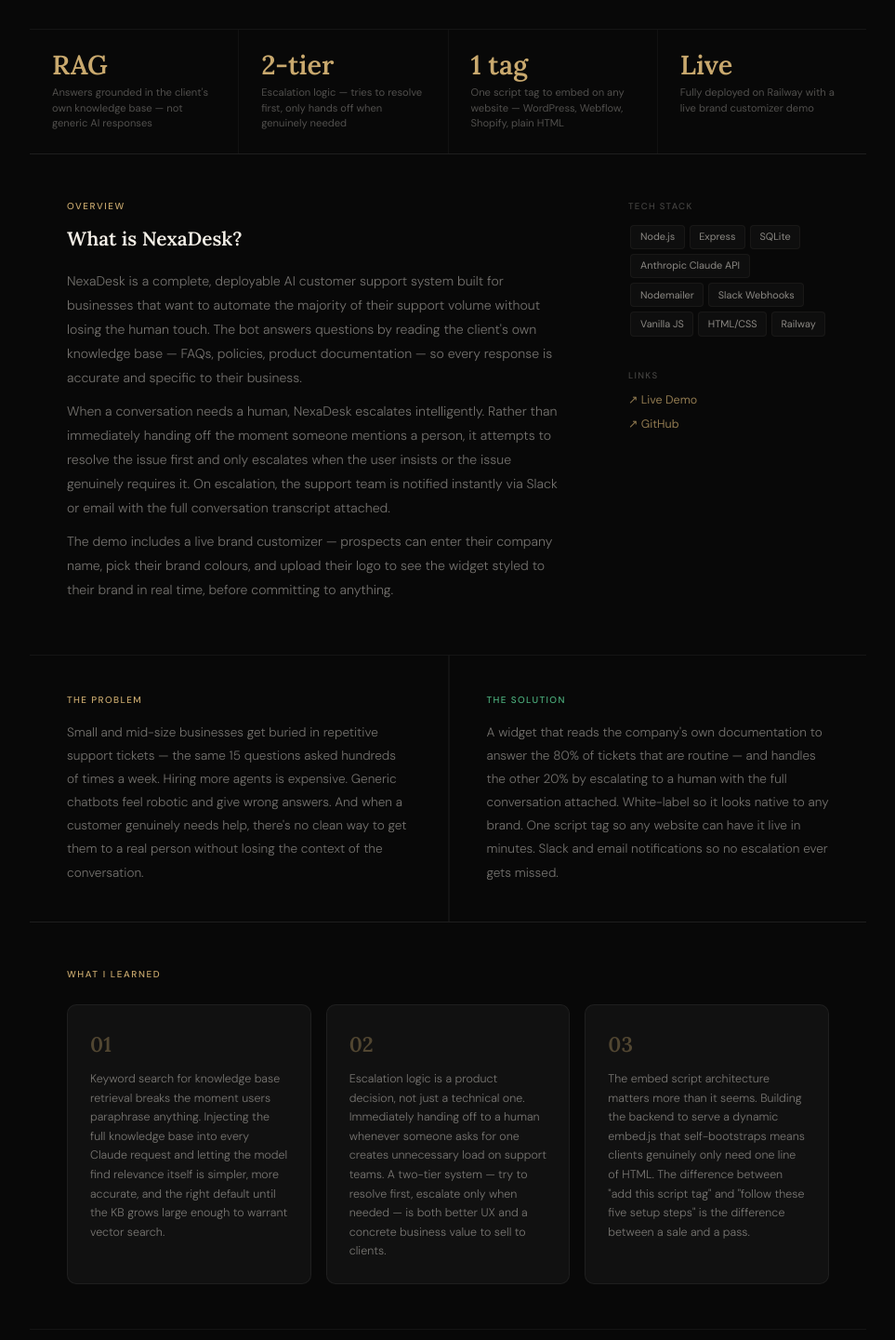
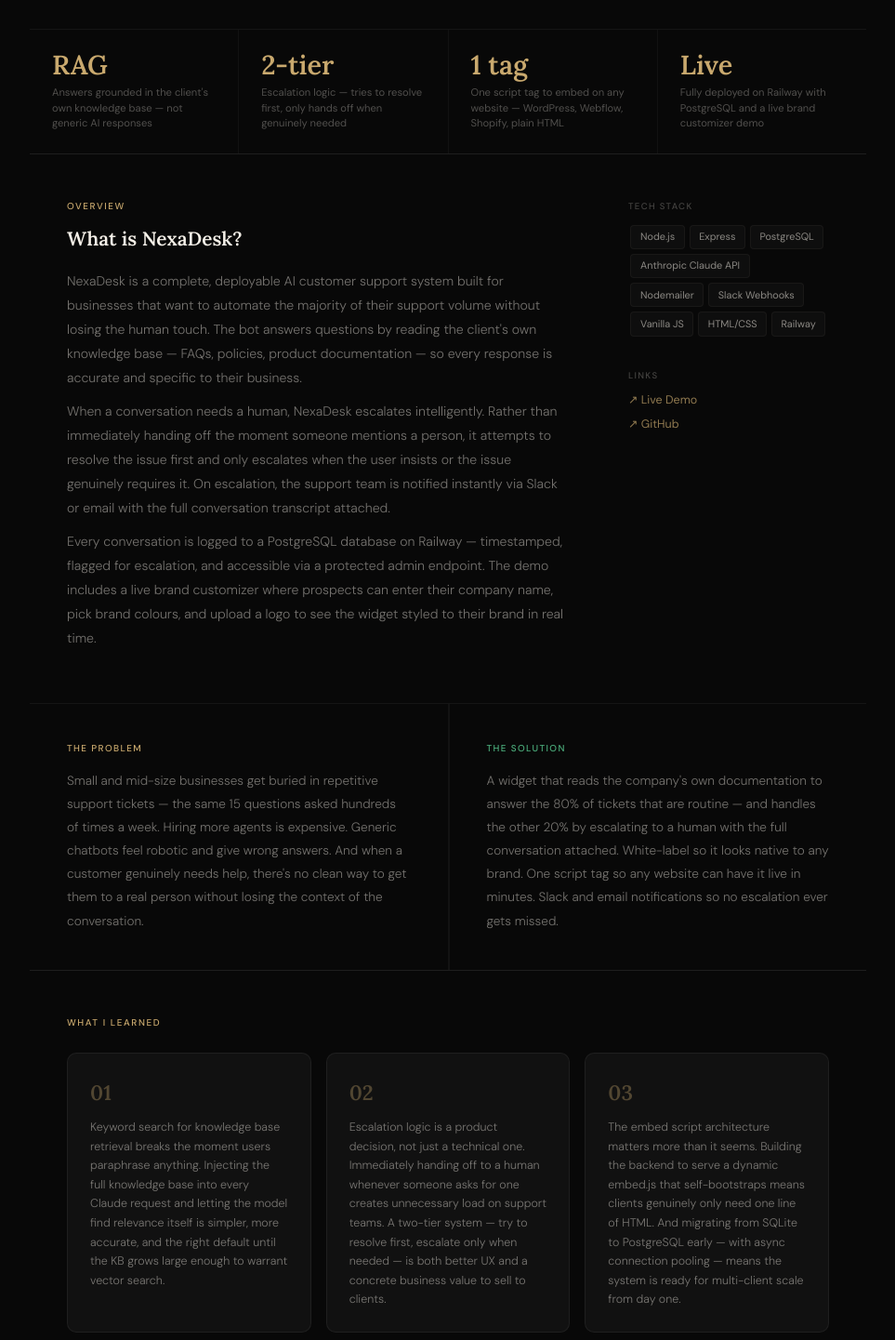
Before and after one commit to t-skayemba/tiana-portfolio, a Next.js app: page /projects/nexadesk in a window 1280 px wide. Shown: the part 969-2410 px from the top of the page at 93% size, without its empty margins (158-1121 px from the left). Built offline with nearby package versions, Linux system fonts and the light colour scheme.

Commit message:
updated NexaDesk page

```diff
--- a/app/projects/arkive/page.jsx
+++ b/app/projects/arkive/page.jsx
@@ -168,10 +168,10 @@
             </div>
 
             {/* --- Next Project --- */}
-            <Link href="/projects/cadence" className={styles.nextProject}>
+            <Link href="/projects/nexadesk" className={styles.nextProject}>
                 <div>
                     <p className={styles.nextLabel}>Next Project</p>
-                    <p className={styles.nextTitle}>Cadence</p>
+                    <p className={styles.nextTitle}>NexaDesk</p>
                 </div>
                 <span className={styles.nextArrow}>→</span>
             </Link>
--- a/app/projects/nexadesk/page.jsx
+++ b/app/projects/nexadesk/page.jsx
@@ -69,7 +69,7 @@
                     { num: 'RAG', desc: 'Answers grounded in the client\'s own knowledge base — not generic AI responses' },
                     { num: '2-tier', desc: 'Escalation logic — tries to resolve first, only hands off when genuinely needed' },
                     { num: '1 tag', desc: 'One script tag to embed on any website — WordPress, Webflow, Shopify, plain HTML' },
-                    { num: 'Live', desc: 'Fully deployed on Railway with a live brand customizer demo' },
+                    { num: 'Live', desc: 'Fully deployed on Railway with PostgreSQL and a live brand customizer demo' },
                 ].map(s => (
                     <div key={s.num} className={styles.statBox}>
                         <div className={styles.statNum}>{s.num}</div>
@@ -90,14 +90,14 @@
                         When a conversation needs a human, NexaDesk escalates intelligently. Rather than immediately handing off the moment someone mentions a person, it attempts to resolve the issue first and only escalates when the user insists or the issue genuinely requires it. On escalation, the support team is notified instantly via Slack or email with the full conversation transcript attached.
                     </p>
                     <p className={styles.bodyT}>
-                        The demo includes a live brand customizer — prospects can enter their company name, pick their brand colours, and upload their logo to see the widget styled to their brand in real time, before committing to anything.
+                        Every conversation is logged to a PostgreSQL database on Railway — timestamped, flagged for escalation, and accessible via a protected admin endpoint. The demo includes a live brand customizer where prospects can enter their company name, pick brand colours, and upload a logo to see the widget styled to their brand in real time.
                     </p>
                 </div>
                 <aside className={styles.sidebar}>
                     <div className={styles.sidebarBlock}>
                         <p className={styles.sidebarLabel}>Tech Stack</p>
                         {[
-                            'Node.js', 'Express', 'SQLite',
+                            'Node.js', 'Express', 'PostgreSQL',
                             'Anthropic Claude API', 'Nodemailer',
                             'Slack Webhooks', 'Vanilla JS', 'HTML/CSS', 'Railway'
                         ].map(t => (
@@ -143,7 +143,7 @@
                         },
                         {
                             num: '03',
-                            text: 'The embed script architecture matters more than it seems. Building the backend to serve a dynamic embed.js that self-bootstraps means clients genuinely only need one line of HTML. The difference between "add this script tag" and "follow these five setup steps" is the difference between a sale and a pass.',
+                            text: 'The embed script architecture matters more than it seems. Building the backend to serve a dynamic embed.js that self-bootstraps means clients genuinely only need one line of HTML. And migrating from SQLite to PostgreSQL early — with async connection pooling — means the system is ready for multi-client scale from day one.',
                         },
                     ].map(l => (
                         <div key={l.num} className={styles.learningCard}>
```
